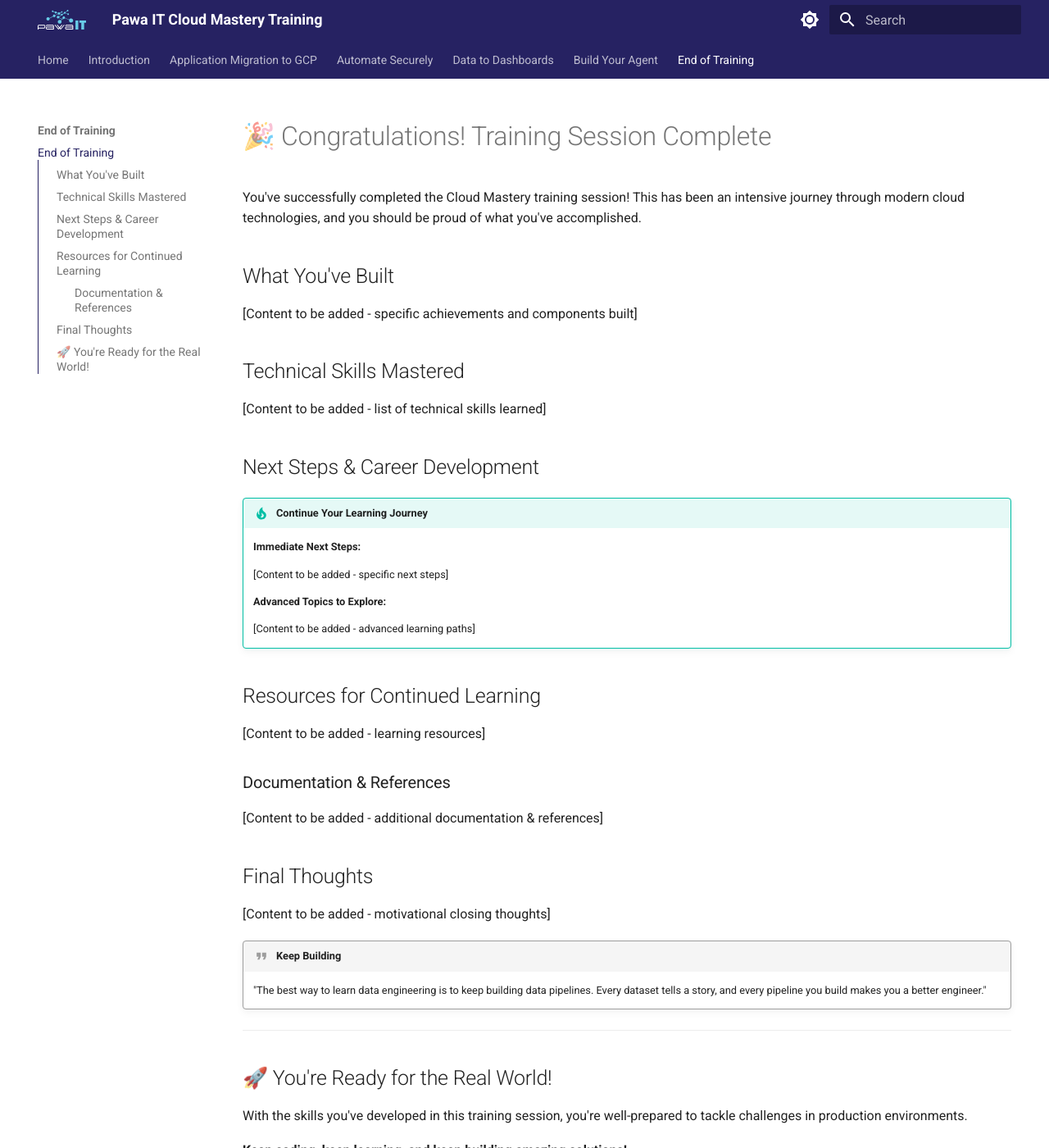
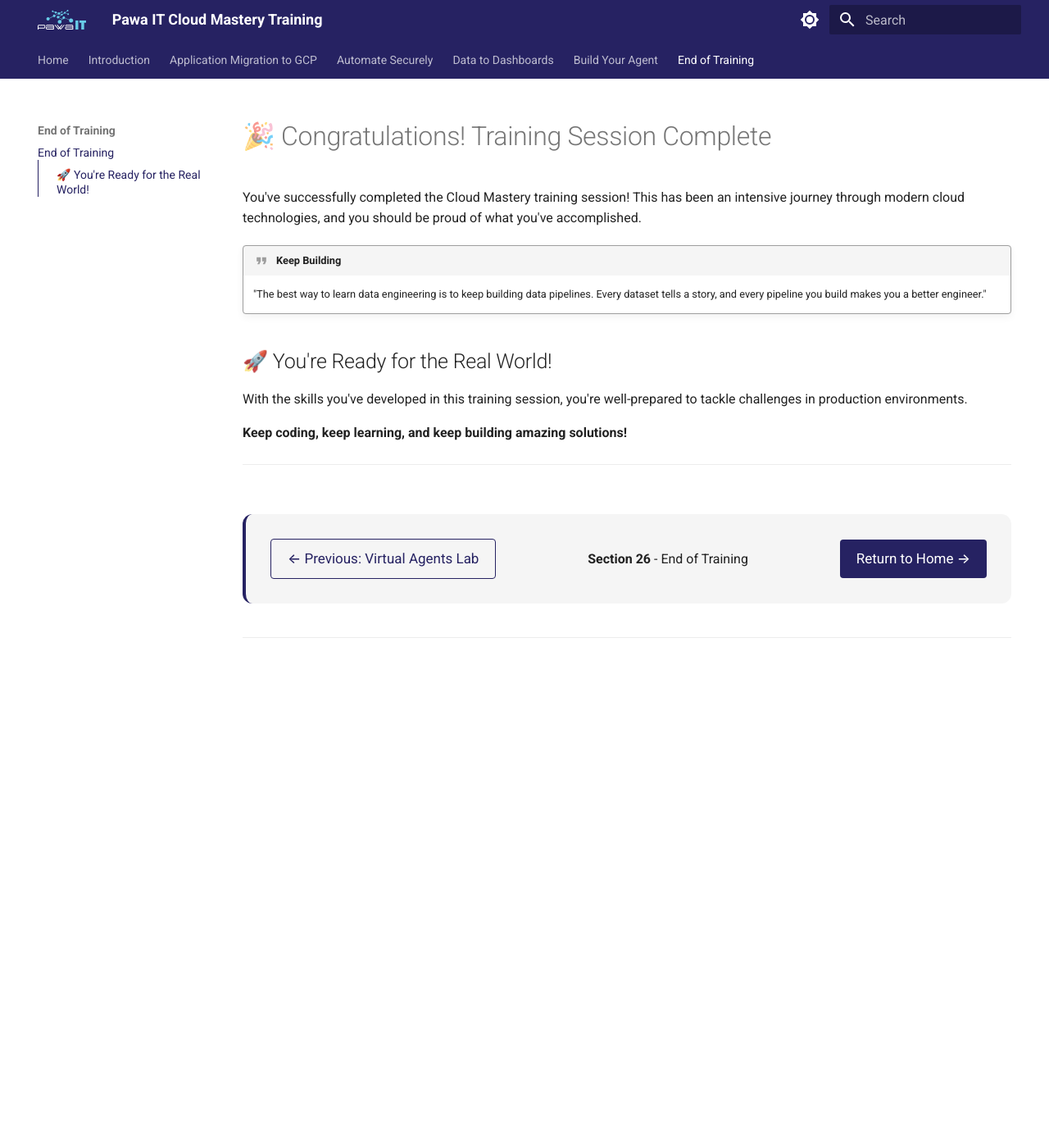
Before and after one commit to Pawa-IT-Solutions/cloud-mastery-docs, an MkDocs documentation site: the page built from docs/end-of-training.md, in a window 1280 px wide and 1400 px high. Shown: the whole window at 82% size. Built offline with MkDocs 1.6.1 and Material for MkDocs 9.7.7, drawn with Linux system fonts in a browser that asks for light colours.

Commit message:
Removed placeholder content on end of training page

```diff
--- a/docs/assets/css/extra.css
+++ b/docs/assets/css/extra.css
@@ -308,3 +308,7 @@ footer {
   transform: translateY(-1px);
   transition: all 0.2s ease;
 }
+
+iframe[src*="youtube"] {
+  border: none;
+}
--- a/docs/end-of-training.md
+++ b/docs/end-of-training.md
@@ -2,41 +2,11 @@
 
 You've successfully completed the Cloud Mastery training session! This has been an intensive journey through modern cloud technologies, and you should be proud of what you've accomplished.
 
-## What You've Built
 
-[Content to be added - specific achievements and components built]
-
-## Technical Skills Mastered
-
-[Content to be added - list of technical skills learned]
-
-## Next Steps & Career Development
-
-!!! tip "Continue Your Learning Journey"
-    **Immediate Next Steps:**
-
-    [Content to be added - specific next steps]
-
-    **Advanced Topics to Explore:**
-
-    [Content to be added - advanced learning paths]
-
-## Resources for Continued Learning
-[Content to be added - learning resources]
-
-
-### Documentation & References
-[Content to be added - additional documentation & references]
-
-
-## Final Thoughts
-
-[Content to be added - motivational closing thoughts]
 
 !!! quote "Keep Building"
     "The best way to learn data engineering is to keep building data pipelines. Every dataset tells a story, and every pipeline you build makes you a better engineer."
 
----
 
 ## 🚀 You're Ready for the Real World!
 
```
